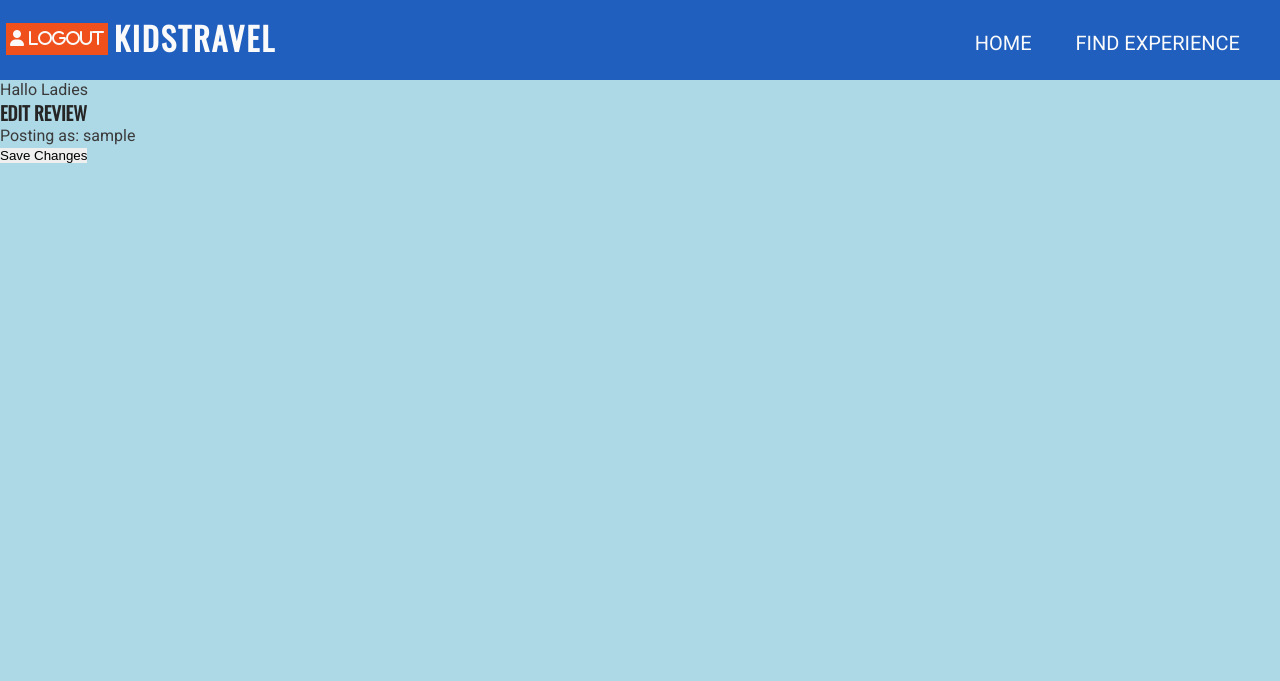
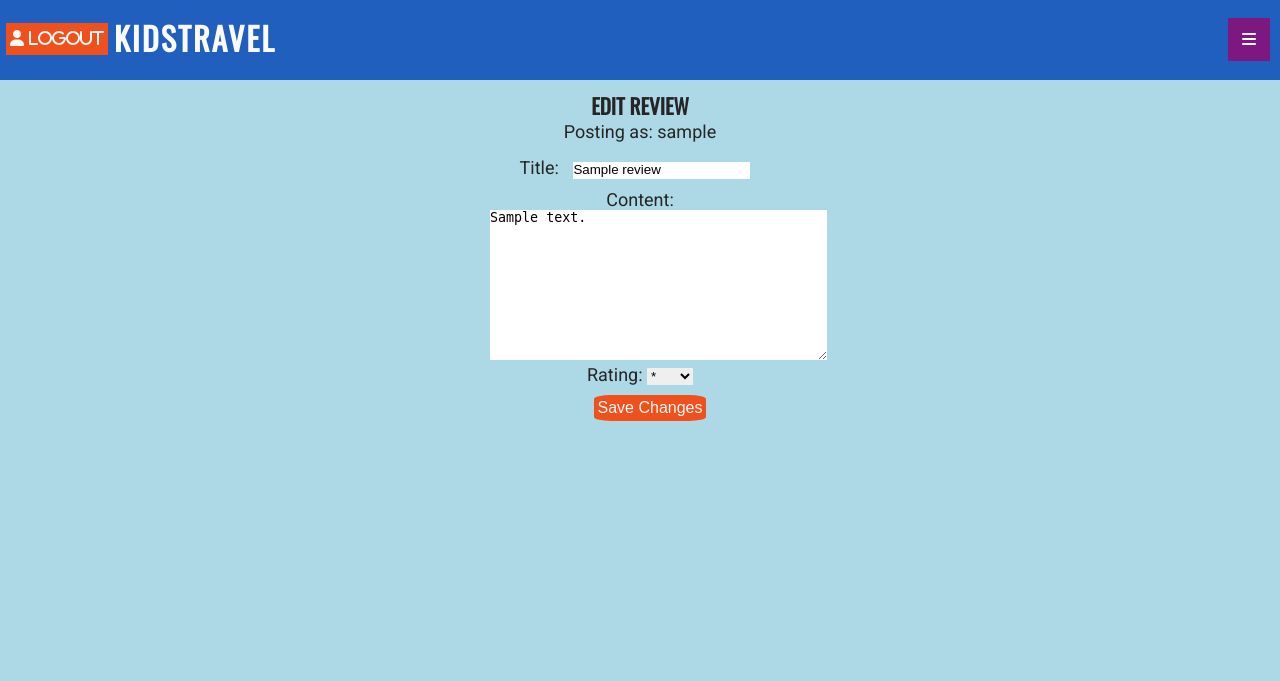
Before and after one commit to Lasserini/kidstravelp4, a Django app: page /edit/1 in a window 1280 px wide. Shown: the top 681 px of the page. Run offline with Django 3.2, Linux system fonts and the light colour scheme; a user stored in the database is signed in; tables that the repository leaves empty hold one stand-in row (values such as "Sample post"); some libraries are stand-ins or nearby versions.

Commit message:
Add edit review functionality

```diff
--- a/activities/views.py
+++ b/activities/views.py
@@ -1,6 +1,6 @@
-from django.shortcuts import render, get_object_or_404
+from django.shortcuts import render, get_object_or_404, HttpResponseRedirect
 from django.views import View
-from .models import Experience
+from .models import Experience, Review
 from .filters import ExperienceFilter
 from .forms import ReviewForm
 
@@ -66,4 +66,16 @@
 
 
 def edit_review(request, review_id):
-    return render(request, 'edit_review.html')
+    review = get_object_or_404(Review, id=review_id)
+
+    if request.method == "POST":
+        form = ReviewForm(request.POST, instance=review)
+        if form.is_valid():
+            form.save()
+            return HttpResponseRedirect("/results")
+    else:
+        form = ReviewForm(instance=review)
+
+    context = {'form': form}
+
+    return render(request, 'edit_review.html', context)
--- a/static/css/style.css
+++ b/static/css/style.css
@@ -416,6 +416,43 @@
     text-transform: none;
 }
 
+/* Edit Review styling */
+#edit_review {
+    color:#252525;
+    text-align: center;
+    padding: 10px;
+    font-size: 18px;
+    display: grid;
+}
+
+#edit_review h3 {
+    color:#252525;
+}
+
+#edit_review form {
+    width: 300px;
+    text-align: center;
+    margin: 10px auto;
+}
+
+#edit_review form input {
+    margin: 10px;
+    line-height: 125%;
+}
+
+#edit_review form button {
+    background-color: #f0511c;
+    margin-top: 10px;
+    margin-left: 20px;
+    padding: 4px;
+    border-radius: 15%;
+    color: #fafafa;
+    font-size: 16px;
+}
+
+#edit_review form button:hover {
+    background-color: #078b2f;
+
 /* Media Queries for 600px screen width and up */
 @media only screen and (min-width: 600px) {
     .topnav {
@@ -464,4 +501,4 @@
         margin: 5px 20%;
         font-size: 18px;
     }
-  }
+}
--- a/templates/edit_review.html
+++ b/templates/edit_review.html
@@ -2,16 +2,13 @@
 {% load static %}
 
 {% block content %}
-
-    Hallo Ladies
-
     <div id="edit_review">
         {% if review.username == user or user.is_superuser %}
             <h3>Edit Review</h3>
             <p>Posting as: {{ user.username }}</p>
             <form method="post">
-                {{ review_form }}
                 {% csrf_token %}
+                {{ form.as_p }}
                 <button type="submit">Save Changes</button>
             </form>
         {% else %}
```
